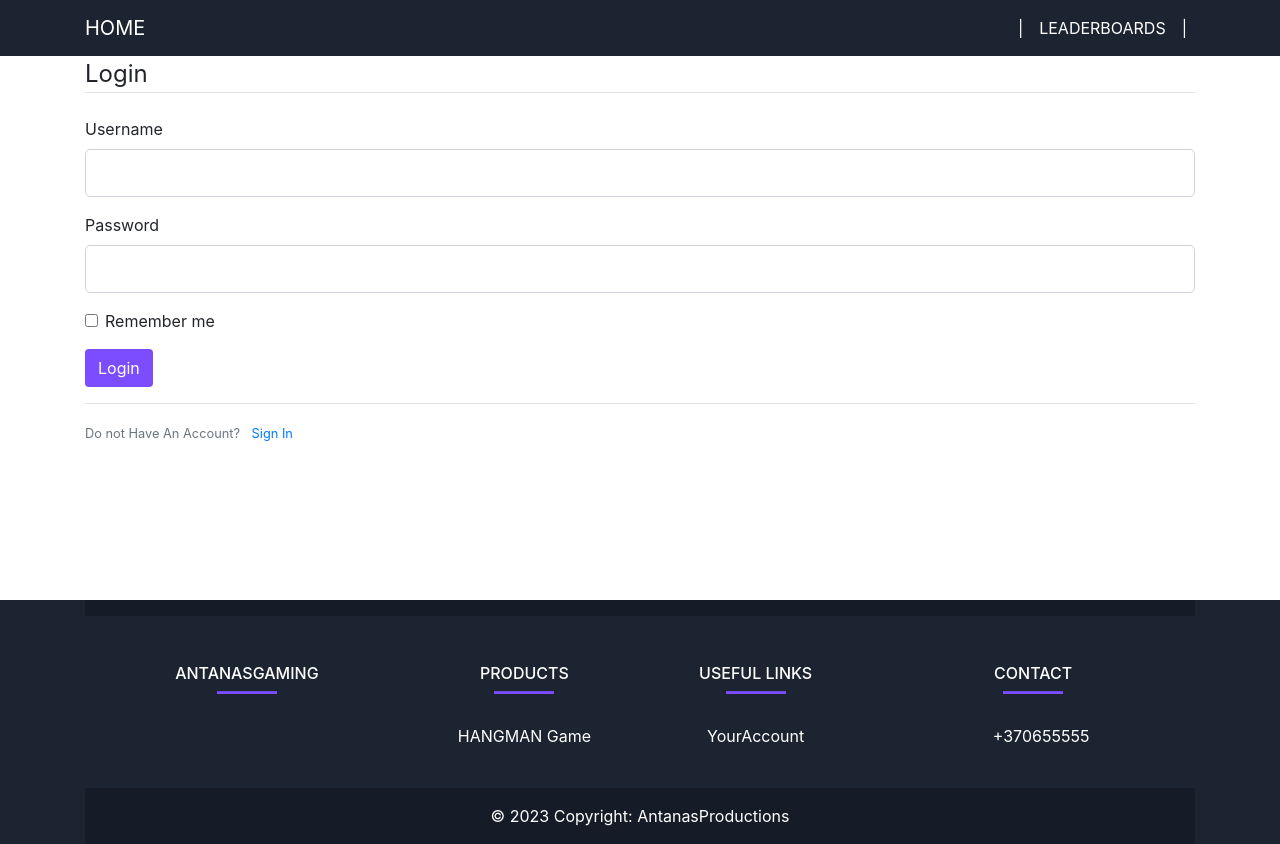
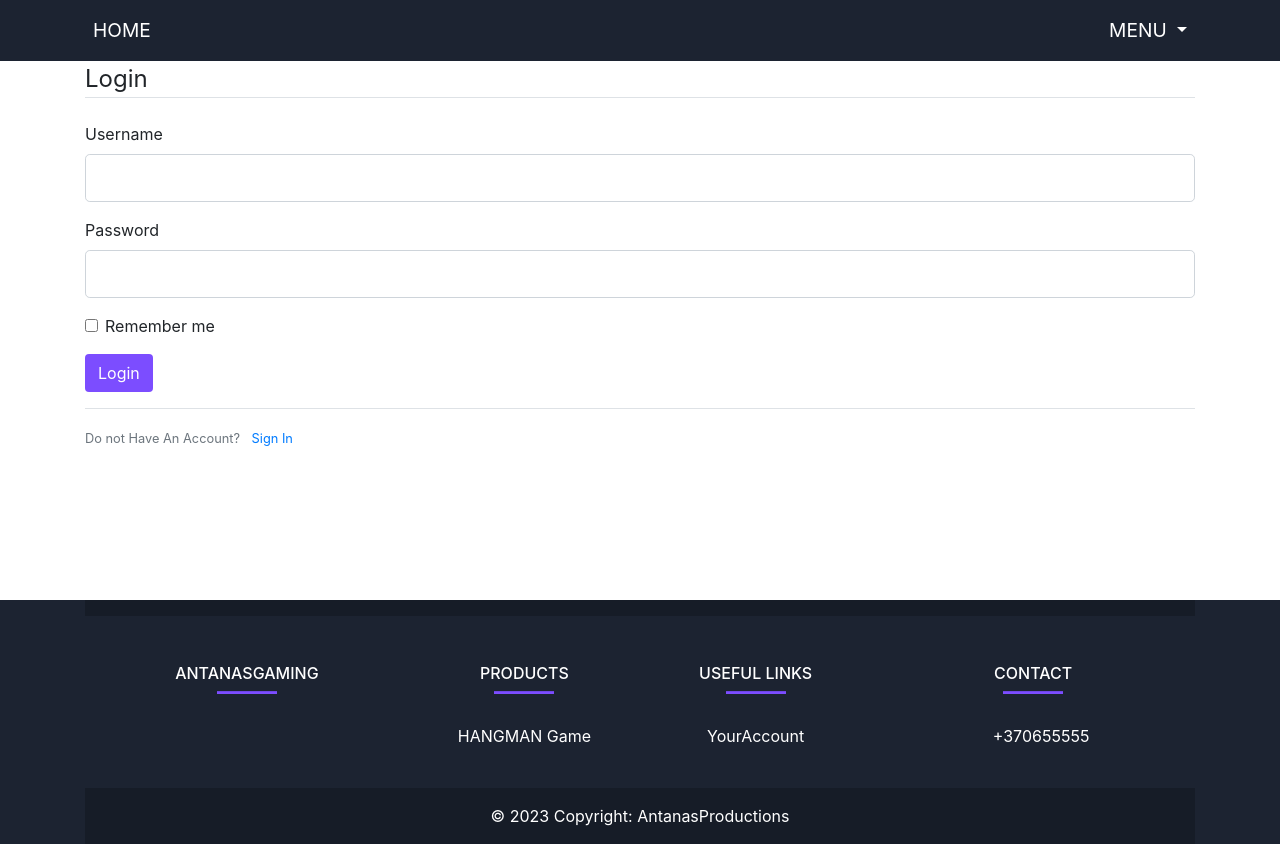
Before and after one commit to vmatevicius/Hangman, a Flask app: a page that uses app/templates/base.html in a window 1280 px wide. Run offline with Flask 3, Linux system fonts and the light colour scheme; parts of the project's set-up code (start-up, migrations or seed data) failed here and were passed over; some libraries are stand-ins or nearby versions.

Commit message:
added dropdown menu

```diff
--- a/app/static/styles.css
+++ b/app/static/styles.css
@@ -11,6 +11,22 @@ body {
     left: 0;
     width: 100%;
     height: 200px
+}
+
+@media all and (min-width: 992px) {
+    .navbar .nav-item .dropdown-menu {
+        display: none;
+    }
+
+    .navbar .nav-item:hover .nav-link {}
+
+    .navbar .nav-item:hover .dropdown-menu {
+        display: block;
+    }
+
+    .navbar .nav-item .dropdown-menu {
+        margin-top: 0;
+    }
 }
 
 .center-container {
--- a/app/templates/base.html
+++ b/app/templates/base.html
@@ -11,7 +11,6 @@
 
     <title>HANGMAN</title>
 
-    <!-- Bootstrap core CSS -->
     <link rel="stylesheet" href="https://stackpath.bootstrapcdn.com/bootstrap/4.1.3/css/bootstrap.min.css"
         integrity="sha384-MCw98/SFnGE8fJT3GXwEOngsV7Zt27NXFoaoApmYm81iuXoPkFOJwJ8ERdknLPMO" crossorigin="anonymous">
 
@@ -20,25 +19,34 @@
 
 <body>
 
-    <div class="content-wrapper">
-        <nav class="navbar navbar-expand-lg static-top text-white" style="background-color: #1c2331">
+    <nav class="navbar navbar-expand-lg" style="background-color: #1c2331">
         <div class="container">
-                {% if current_user.is_authenticated %}
-                <a class="navbar-brand ms-auto text-white" href="/home">HOME</a>
-                {% else %}
-                <a class="navbar-brand ms-auto text-white" href="/">HOME</a>
-                {% endif %}
-                <button class="navbar-toggler" type="button" data-toggle="collapse" data-target="#navbarResponsive"
-                    aria-controls="navbarResponsive" aria-expanded="false" aria-label="Toggle navigation">
+            <button class="navbar-toggler" type="button" data-bs-toggle="collapse" data-bs-target="#main_nav"
+                aria-expanded="false" aria-label="Toggle navigation" style="background-color: #1c2331">
                 <span class="navbar-toggler-icon"></span>
             </button>
-                <div class="collapse navbar-collapse" id="navbarResponsive">
-                    <ul class="navbar-nav ml-auto">
-                        </li>
+            <div class="collapse navbar-collapse" id="main_nav">
+                <ul class="navbar-nav">
                     {% if current_user.is_authenticated %}
                     <li class="nav-item">
-                            <a class="nav-link">|</a>
+                        <a class="nav-link text-white" style="font-size:larger" href="/home">HOME</a>
                     </li>
+                    {% else %}
+                    <li class="nav-item">
+                        <a class="nav-link text-white" style="font-size:larger" href="/">HOME</a>
+                    </li>
+                    {% endif %}
+                </ul>
+            </div>
+            <div class="collapse navbar-collapse" id="secondary_nav">
+                <ul class="navbar-nav ml-auto">
+                    <li class="nav-item dropdown">
+                        <a class="nav-link dropdown-toggle" href="#" data-bs-toggle="dropdown"
+                            style="color: white; font-size:larger">
+                            MENU
+                        </a>
+                        <ul class="dropdown-menu" style="background-color: #1c2331; z-index: 1000;">
+                            {% if current_user.is_authenticated %}
                             <li class="nav-item">
                                 <a class="nav-link text-white" href="/leaderboards">LEADERBOARDS</a>
                             </li>
@@ -50,14 +58,10 @@
                             </li>
                             {% else %}
                             <li class="nav-item">
-                            <a class="nav-link">|</a>
-                        </li>
-                        <li class="nav-item">
                                 <a class="nav-link text-white" href="/leaderboards">LEADERBOARDS</a>
                             </li>
                             {% endif %}
-                        <li class="nav-item">
-                            <a class="nav-link text-white">|</a>
+                        </ul>
                     </li>
                 </ul>
             </div>
```
Lines whose indentation alone changed are shown as unchanged.
